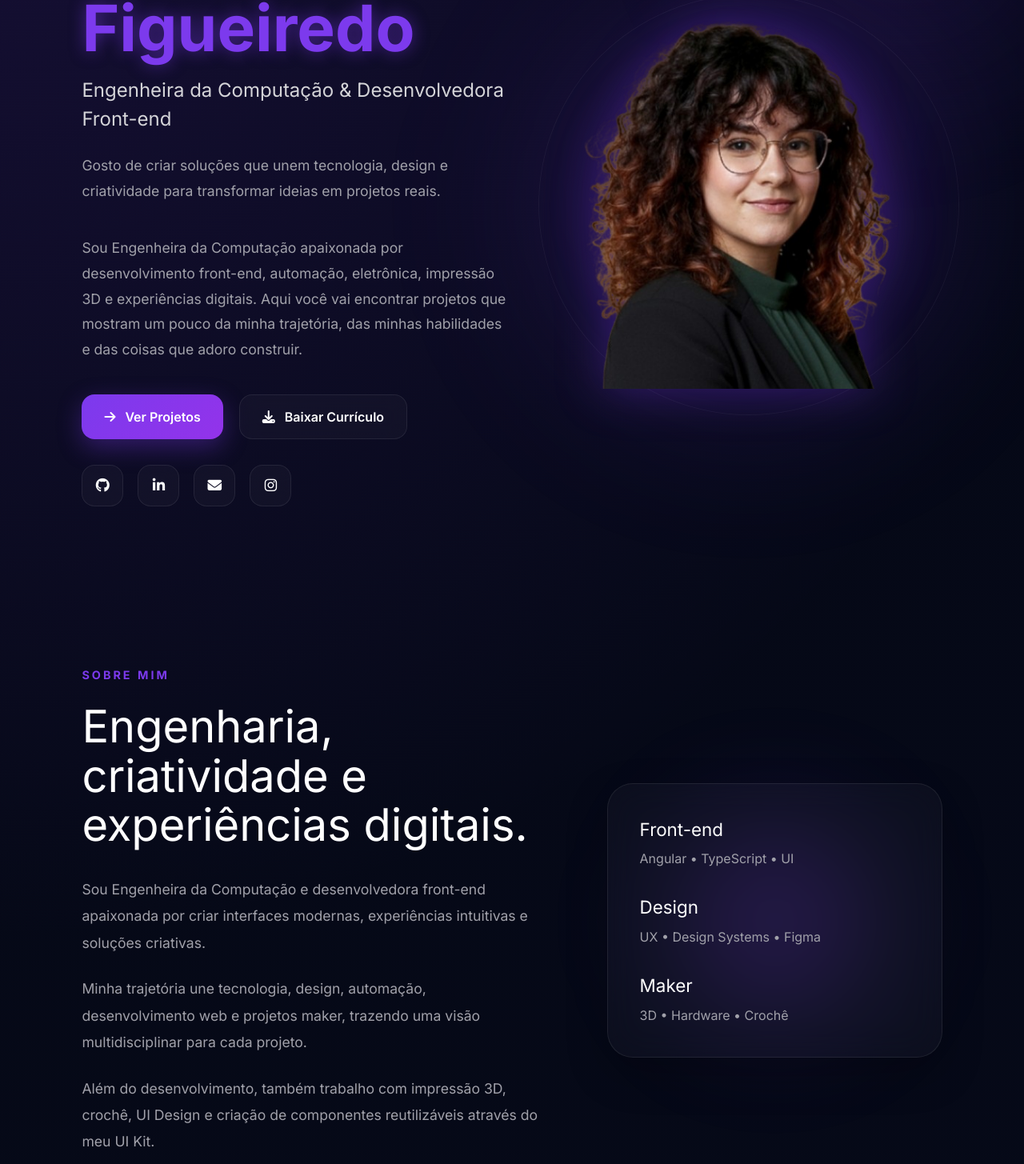
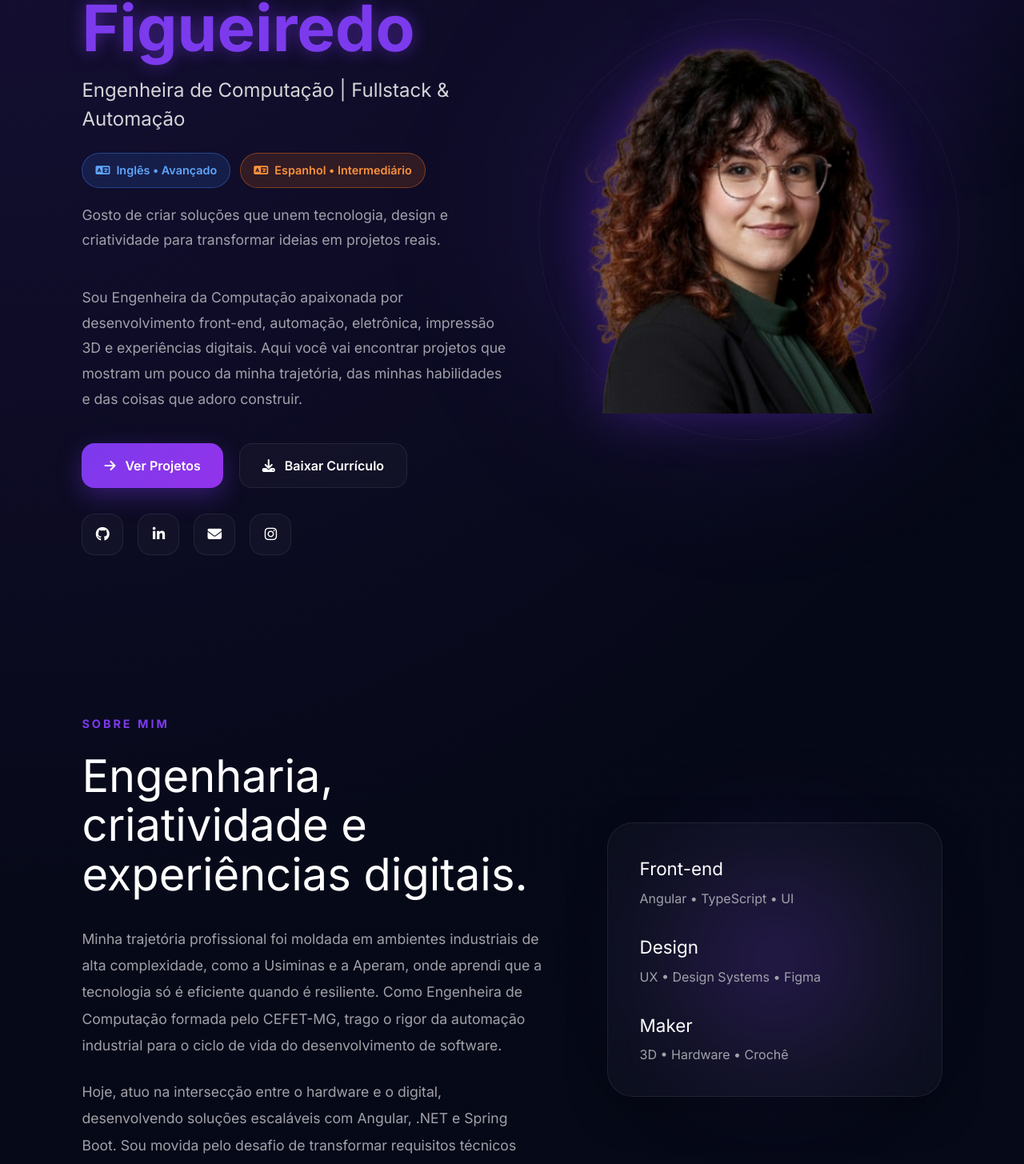
Before and after one commit to JoyFigueiredo/universal-ui-kit, an Angular app in the folder packages/angular-ui/: page / in a window 1280 px wide. Shown: the part 261-1716 px from the top of the page at 80% size. Built offline with nearby package versions, Linux system fonts and the light colour scheme.

Commit message:
Update adicionando Badges de idiomas

```diff
--- a/packages/angular-ui/src/app/pages/about/about.component.html
+++ b/packages/angular-ui/src/app/pages/about/about.component.html
@@ -12,21 +12,15 @@
     </h2>
 
     <p>
-            Sou Engenheira da Computação e desenvolvedora
-            front-end apaixonada por criar interfaces modernas,
-            experiências intuitivas e soluções criativas.
+      Minha trajetória profissional foi moldada em ambientes industriais de alta complexidade, como a Usiminas e a
+      Aperam, onde aprendi que a tecnologia só é eficiente quando é resiliente. Como Engenheira de Computação formada
+      pelo CEFET-MG, trago o rigor da automação industrial para o ciclo de vida do desenvolvimento de software.
     </p>
 
     <p>
-            Minha trajetória une tecnologia, design,
-            automação, desenvolvimento web e projetos maker,
-            trazendo uma visão multidisciplinar para cada projeto.
-        </p>
-
-        <p>
-            Além do desenvolvimento, também trabalho com
-            impressão 3D, crochê, UI Design e criação de
-            componentes reutilizáveis através do meu UI Kit.
+      Hoje, atuo na intersecção entre o hardware e o digital, desenvolvendo soluções escaláveis com Angular, .NET e
+      Spring Boot. Sou movida pelo desafio de transformar requisitos técnicos rigorosos em interfaces intuitivas e
+      sistemas de alto desempenho.
     </p>
 
   </div>
--- a/packages/angular-ui/src/app/pages/home/home.component.css
+++ b/packages/angular-ui/src/app/pages/home/home.component.css
@@ -321,6 +321,46 @@ section {
     translateY(0);
 }
 
+.language-badges {
+    display: flex;
+    gap: 12px;
+    flex-wrap: wrap;
+    margin: 18px 0;
+}
+
+.lang-badge {
+    display: flex;
+    align-items: center;
+    gap: 8px;
+
+    padding: 10px 16px;
+
+    border-radius: 999px;
+
+    font-size: 0.9rem;
+    font-weight: 600;
+
+    backdrop-filter: blur(10px);
+
+    transition: 0.3s ease;
+}
+
+.lang-badge:hover {
+    transform: translateY(-2px);
+}
+
+.english {
+    background: rgba(59, 130, 246, 0.15);
+    border: 1px solid rgba(59, 130, 246, 0.4);
+    color: #60a5fa;
+}
+
+.spanish {
+    background: rgba(249, 115, 22, 0.15);
+    border: 1px solid rgba(249, 115, 22, 0.4);
+    color: #fb923c;
+}
+
 /* RESPONSIVE DESIGN */
 /* Estilos para telas menores que 768px (tablets e smartphones) */
 @media (max-width: 768px) {
--- a/packages/angular-ui/src/app/pages/home/home.component.html
+++ b/packages/angular-ui/src/app/pages/home/home.component.html
@@ -10,11 +10,26 @@
       </h1>
 
       <h2 class="subtitle">
-                Engenheira da Computação &
-                Desenvolvedora Front-end
+        Engenheira de Computação | Fullstack & Automação
       </h2>
 
+      <div class="language-badges">
+
+        <span class="lang-badge english">
+          <i class="fa-solid fa-language"></i>
+          Inglês • Avançado
+        </span>
+
+        <span class="lang-badge spanish">
+          <i class="fa-solid fa-language"></i>
+          Espanhol • Intermediário
+        </span>
+
+      </div>
+
+
       <p class="description">
+
         Gosto de criar soluções que unem tecnologia,
         design e criatividade para transformar ideias
         em projetos reais.
@@ -72,9 +87,9 @@
 
       <div id="projects-carousel">
 
-                <app-project *ngFor="let project of projects" [title]="project.title"
-                    [description]="project.description" [images]="project.images" [category]="project.category"
-                    [technologies]="project.technologies" [github]="project.github">
+        <app-project *ngFor="let project of projects" [title]="project.title" [description]="project.description"
+          [images]="project.images" [category]="project.category" [technologies]="project.technologies"
+          [github]="project.github">
         </app-project>
 
       </div>
```
Also changed, not shown: packages/angular-ui/src/app/pages/home/home.component.ts (line endings or trailing spaces). Lines whose indentation alone changed are shown as unchanged.
